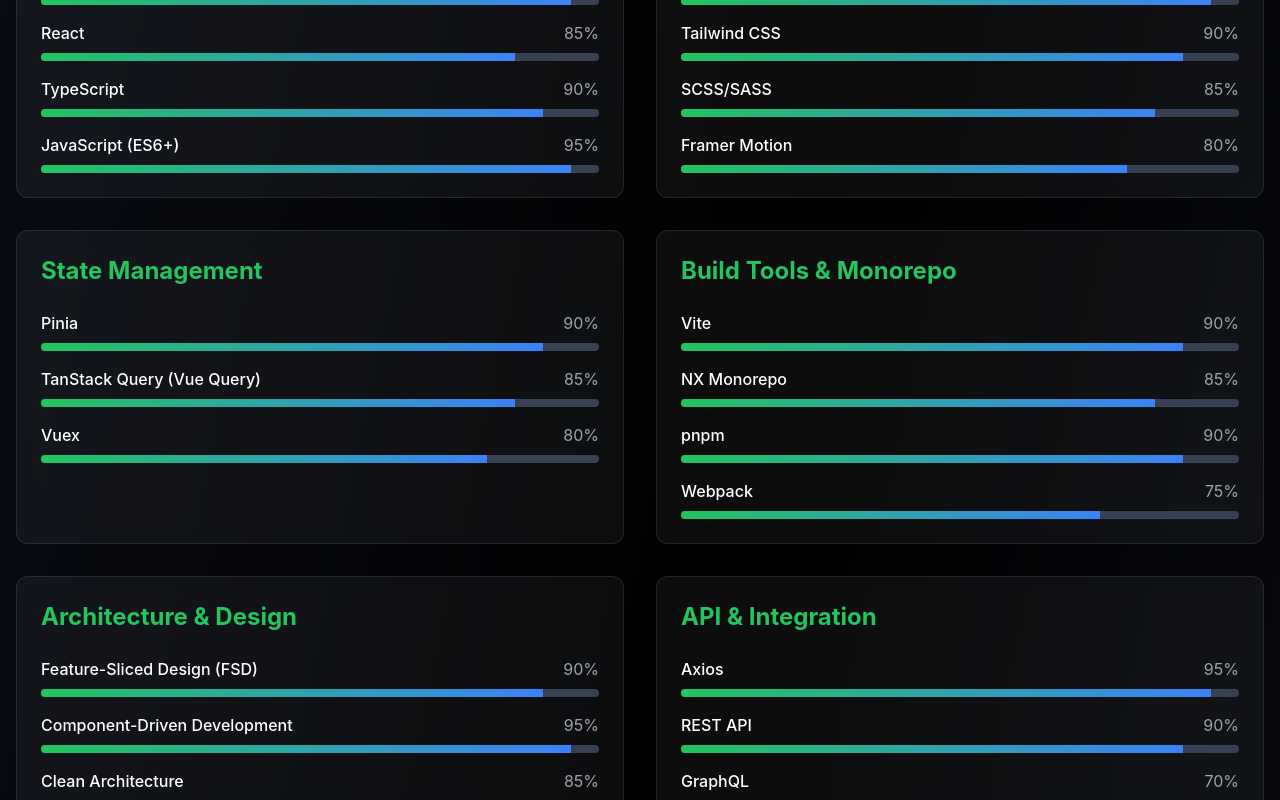
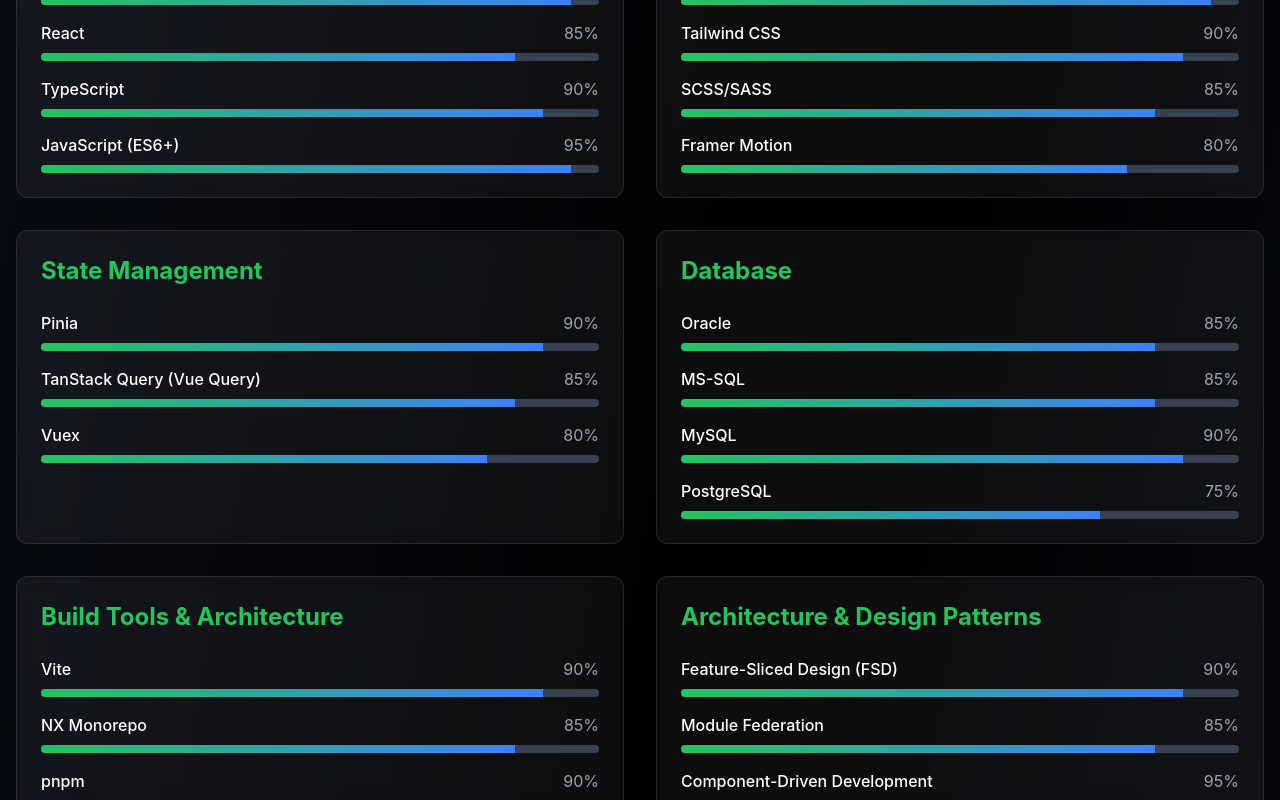
Before and after one commit to rlgus120712-wq/killer_joki_-development_story, a React (Vite) app in the folder portfolio/: page / in a window 1280 px wide. Shown: the part 2000-2800 px from the top of the page. Built offline with nearby package versions, Linux system fonts and the light colour scheme.

Commit message:
feat: Add Database skills (Oracle, MS-SQL, MySQL) and Module Federation

```diff
--- a/portfolio/src/data/skills.ts
+++ b/portfolio/src/data/skills.ts
@@ -35,21 +35,33 @@
     ],
   },
   {
-    category: "Build Tools & Monorepo",
+    category: "Database",
+    items: [
+      { name: "Oracle", level: 85 },
+      { name: "MS-SQL", level: 85 },
+      { name: "MySQL", level: 90 },
+      { name: "PostgreSQL", level: 75 },
+    ],
+  },
+  {
+    category: "Build Tools & Architecture",
     items: [
       { name: "Vite", level: 90 },
       { name: "NX Monorepo", level: 85 },
       { name: "pnpm", level: 90 },
-      { name: "Webpack", level: 75 },
+      { name: "Webpack", level: 85 },
+      { name: "Module Federation", level: 85 },
     ],
   },
   {
-    category: "Architecture & Design",
+    category: "Architecture & Design Patterns",
     items: [
       { name: "Feature-Sliced Design (FSD)", level: 90 },
+      { name: "Module Federation", level: 85 },
       { name: "Component-Driven Development", level: 95 },
       { name: "Clean Architecture", level: 85 },
       { name: "Design System", level: 85 },
+      { name: "Micro-Frontend", level: 80 },
     ],
   },
   {
```
